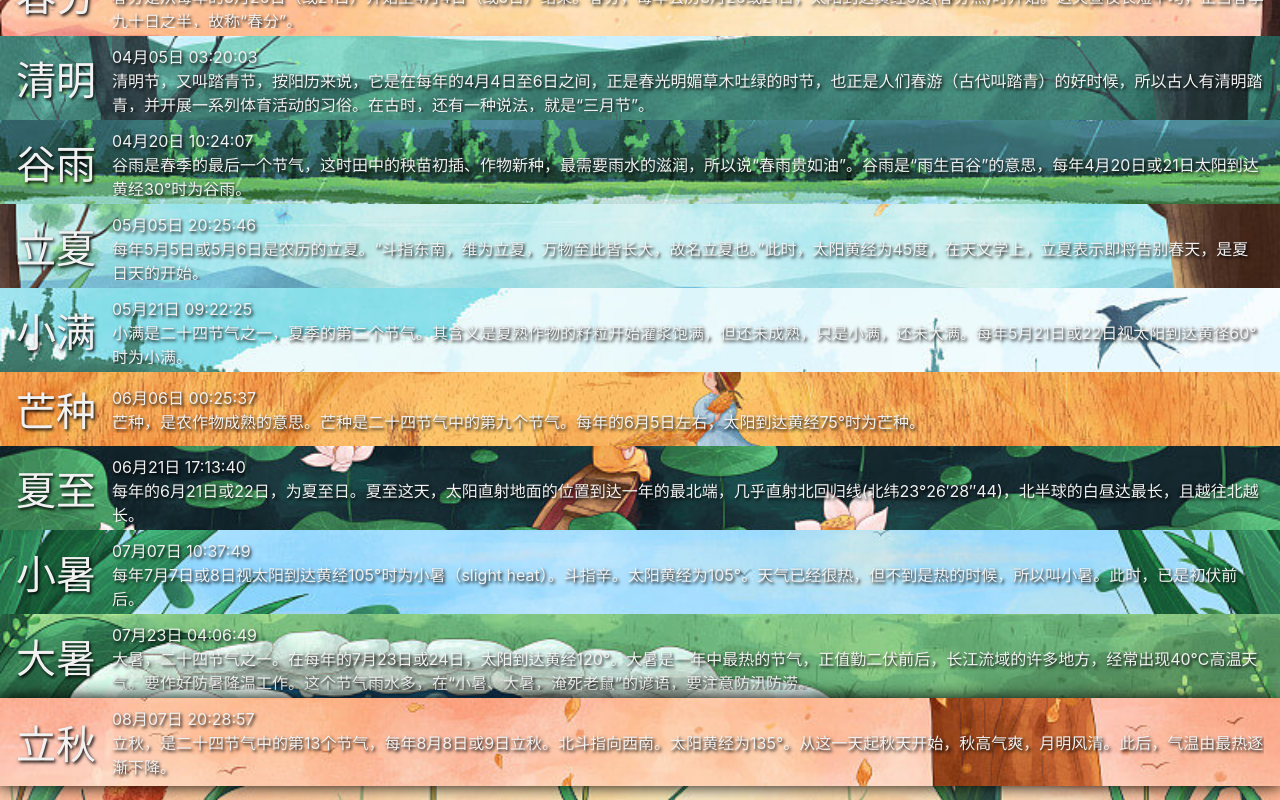
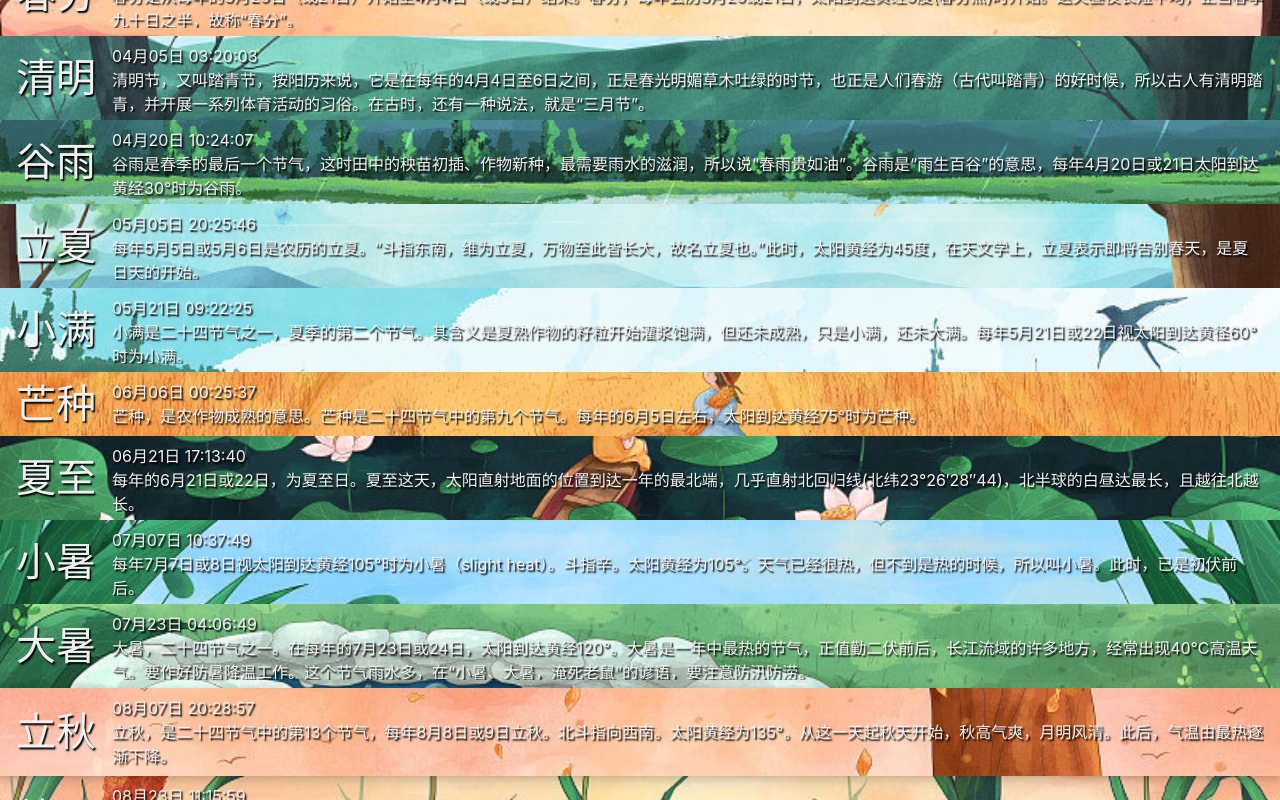
Before and after one commit to jichangee/the-24-solar-terms, a React (Create React App) app: page / in a window 1280 px wide. Shown: the part 300-1100 px from the top of the page. Built offline with nearby package versions, Linux system fonts and the light colour scheme.

Commit message:
style: 修改字体样式

```diff
--- a/src/App.css
+++ b/src/App.css
@@ -1,4 +1,7 @@
-.App {
+body {
+  font-family: -apple-system, BlinkMacSystemFont, "Segoe UI", Roboto,
+    "Helvetica Neue", Arial, "Noto Sans", sans-serif, "Apple Color Emoji",
+    "Segoe UI Emoji", "Segoe UI Symbol", "Noto Color Emoji";
 }
 
 .solar-term-item {
@@ -9,7 +12,8 @@
   background-position: center;
   background-size: cover;
   color: #f1f1f1;
-  text-shadow: #000 0.1em 0.1em 0.2em;
+  line-height: 24px;
+  text-shadow: #000 0.1em 0.1em 0.1em;
   font-size: 16px;
 }
 
@@ -31,7 +35,7 @@
 .solar-term-item.active {
   position: relative;
   z-index: 1;
-  box-shadow: 0 0 16px rgb(0, 0, 0, 1);
+  box-shadow: 0px 1px 2px -2px rgba(0, 0, 0, 0.16), 0px 3px 6px 0 rgba(0, 0, 0, 0.12), 0px 5px 12px 4px rgba(0, 0, 0, 0.09);
 }
 .solar-term-item.active .desc {
   max-height: 300px;
```
